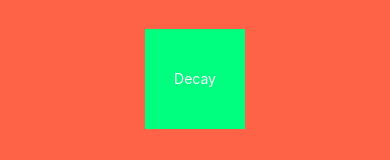
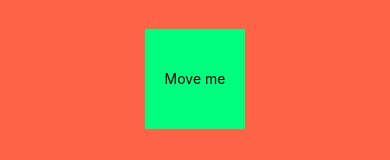
Before and after one commit to niccmac/animations, a React Native app: screen /Move in a window 390 px wide. Shown: the part 351-511 px from the top of the page. Built offline with nearby package versions, Linux system fonts and the light colour scheme.

Commit message:
Update DecaySquare.jsx

```diff
--- a/components/DecaySquare.jsx
+++ b/components/DecaySquare.jsx
@@ -3,12 +3,28 @@ import { Animated, PanResponder, Text, View } from "react-native";
 
 export const DecaySquare = () => {
   const pan = useRef(new Animated.ValueXY()).current;
+  // const value = { x: 0, y: 0 };
 
+  // pan.addListener((v) => {
+  //   (value.x = v.x), (value.y = v.y);
+  // });
   const panResponder = useRef(
     PanResponder.create({
       onMoveShouldSetPanResponder: () => true,
+      onStartShouldSetPanResponder: () => true,
+      onMoveShouldSetResponderCapture: () => true,
+      onMoveShouldSetPanResponderCapture: () => true,
+      // onPanResponderGrant: (e, gestureState) => {
+      //   pan.setOffset({ x: value.x, y: value.y });
+      // },
       onPanResponderMove: Animated.event([null, { dx: pan.x, dy: pan.y }]),
-      onPanResponderRelease: () => {
+      onPanResponderRelease: (e, { vx, vy }) => {
+        // Animated.decay(pan, {
+        //   velocity: { x: vx, y: vy },
+        //   deceleration: 0.997,
+        //   useNativeDriver: true,
+        //   isInteraction: true,
+        // }).start();
         pan.extractOffset();
       },
     })
@@ -41,7 +57,7 @@ export const DecaySquare = () => {
             alignItems: "center",
           }}
         >
-          <Text style={{ color: "white" }}>{"Decay"}</Text>
+          <Text style={{ color: "black" }}>{"Move me"}</Text>
         </View>
       </Animated.View>
     </View>
```
